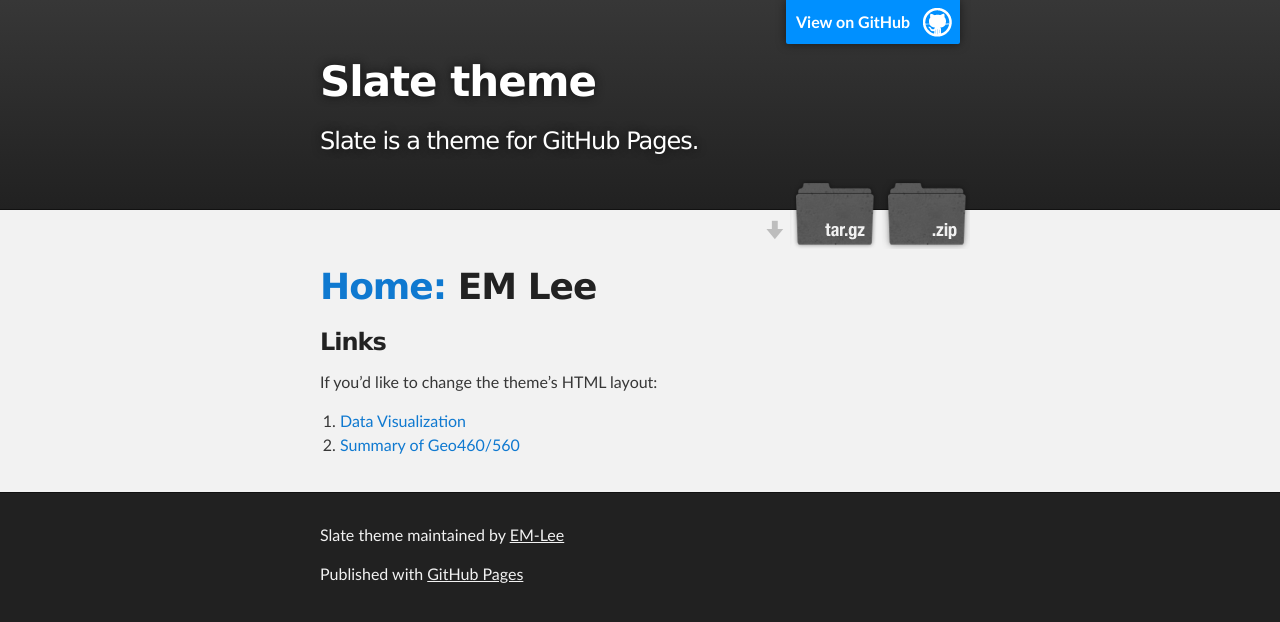
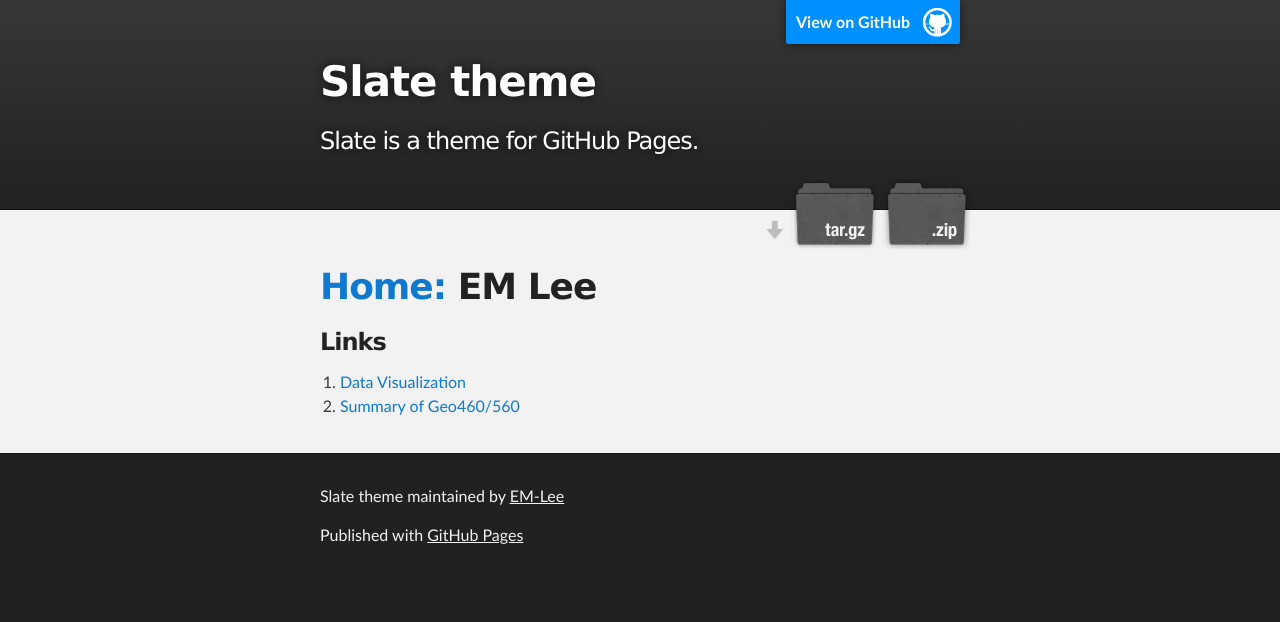
Before and after one commit to EM-Lee/firstPage, a Jekyll site: the page built from index.md, in a window 1280 px wide. Shown: the top 622 px of the page. Built offline with Jekyll 4.4.1, drawn with Linux system fonts in a browser that asks for light colours; our own code applies the rules of GitHub Pages for plain Markdown files.

Commit message:
Update index.md

```diff
--- a/index.md
+++ b/index.md
@@ -1,8 +1,5 @@
 # [Home:](https://em-lee.github.io/firstPage/) EM Lee
 
 ### Links
-
-If you'd like to change the theme's HTML layout:
-
 1. [Data Visualization](https://github.com/leee5/Data-Visualization)
 2. [Summary of Geo460/560](https://github.com/leee5/Summary-of-Geo460-560-Spr.-2017-)
```
